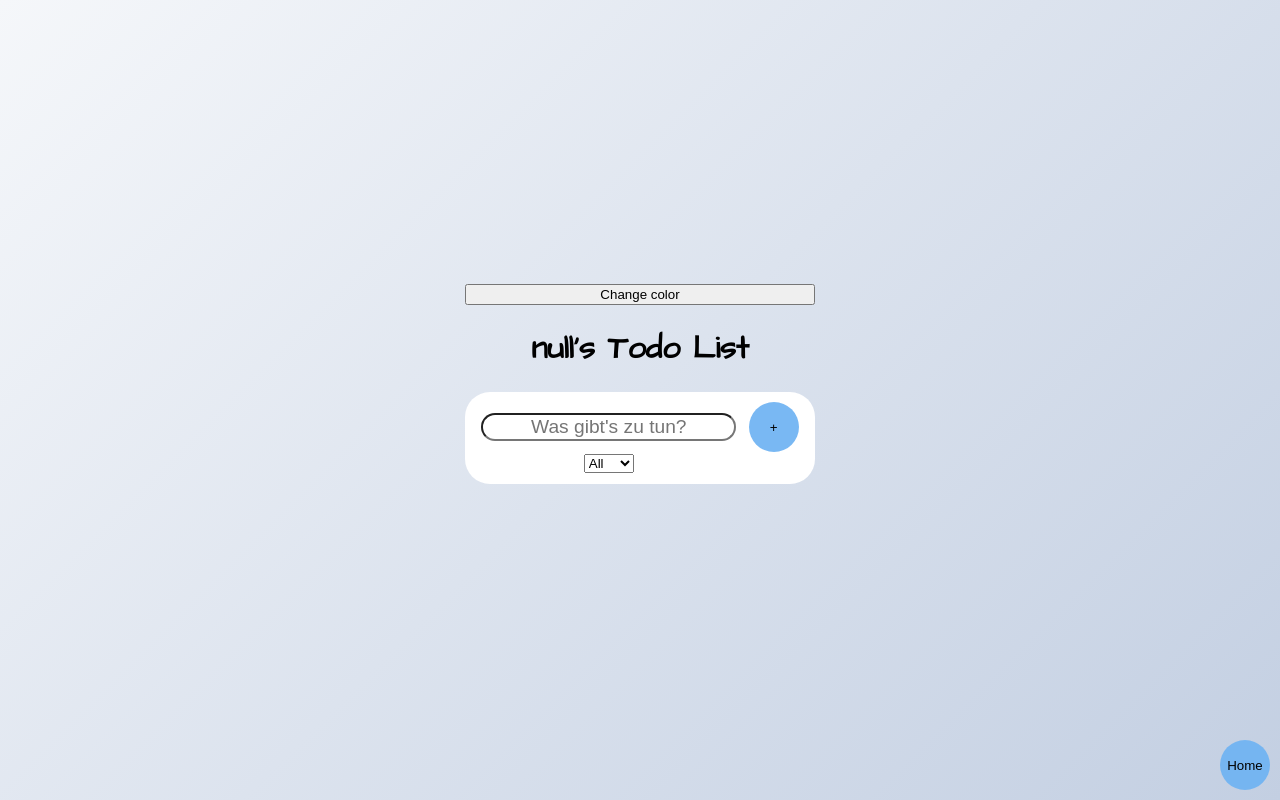
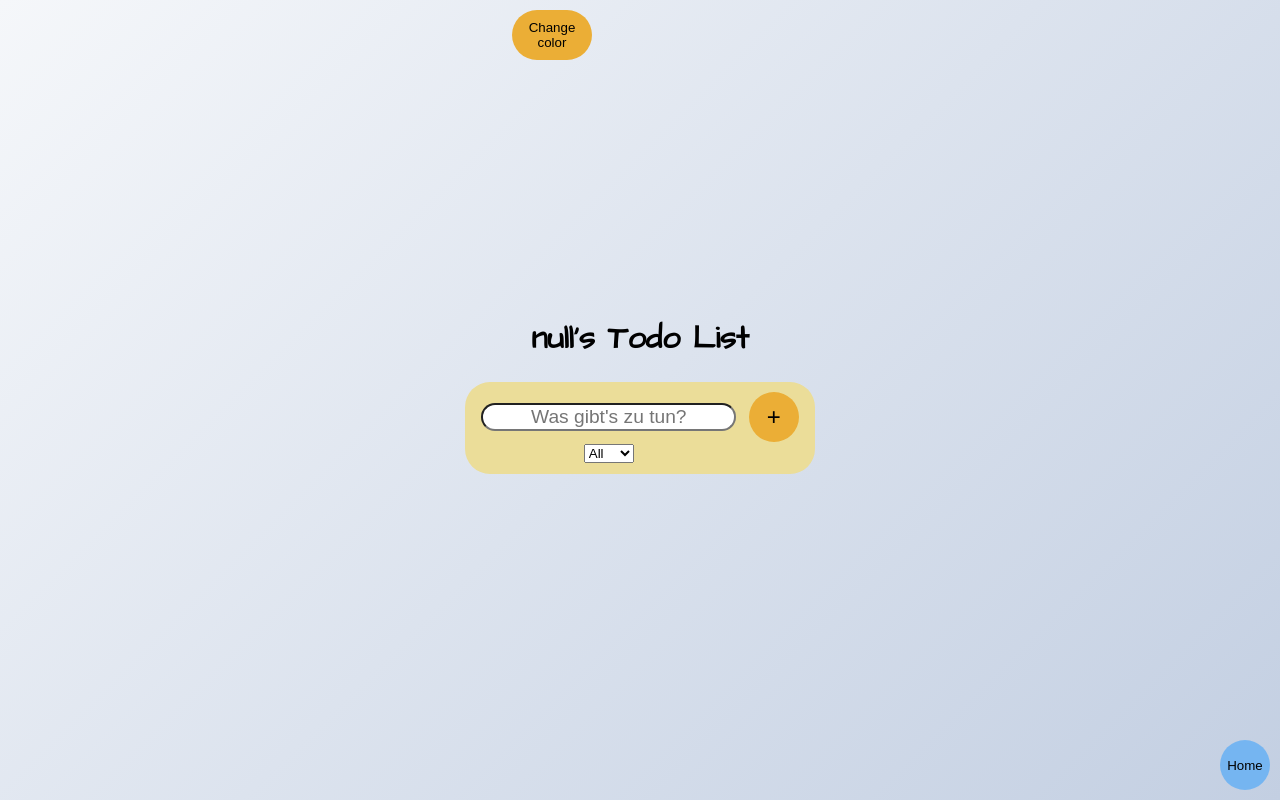
Before and after one commit to kschmitz123/react-todo-react, a React (Create React App) app: page /todolist in a window 1280 px wide. Built offline with nearby package versions, Linux system fonts and the light colour scheme.

Commit message:
Add themes

```diff
--- a/src/App.js
+++ b/src/App.js
@@ -1,8 +1,11 @@
 import { BrowserRouter as Router, Switch, Route } from "react-router-dom";
 import TodoListApp from "./pages/TodoListApp";
 import Welcome from "./pages/Welcome";
+import GlobalStyle from "./GlobalStyle";
 export default function App() {
   return (
+    <>
+      <GlobalStyle />
       <Router>
         <Switch>
           <Route path="/todolist">
@@ -13,5 +16,6 @@ export default function App() {
           </Route>
         </Switch>
       </Router>
+    </>
   );
 }
--- /dev/null
+++ b/src/GlobalStyle.js
@@ -0,0 +1,22 @@
+import { createGlobalStyle } from "styled-components";
+
+const GlobalStyle = createGlobalStyle`
+*,
+*::after,
+*::before {
+  box-sizing: border-box;
+}
+  body {
+    margin: 0;
+    font-family: "Architects Daughter", cursive;
+    -webkit-font-smoothing: antialiased;
+    -moz-osx-font-smoothing: grayscale;
+    background: linear-gradient(135deg, #f5f7fa 0%, #c3cfe2 100%);
+  }
+  code {
+    font-family: source-code-pro, Menlo, Monaco, Consolas, 'Courier New',
+      monospace;
+  }
+`;
+
+export default GlobalStyle;
--- a/src/components/Form.js
+++ b/src/components/Form.js
@@ -1,9 +1,18 @@
 import { useState } from "react";
 import Button from "./Button";
-import styled from "styled-components/macro";
+import styled, { ThemeProvider } from "styled-components/macro";
 
 const SubmitButton = styled(Button)`
   grid-area: 1/2;
+  font-size: 1.5rem;
+  background-color: ${(props) => props.theme.buttonColor};
+`;
+const ChangeButton = styled(Button)`
+  width: 80px;
+  position: fixed;
+  top: 10px;
+  left: 40%;
+  background-color: ${(props) => props.theme.buttonColor};
 `;
 const Form = styled.form`
   display: grid;
@@ -11,7 +20,7 @@ const Form = styled.form`
   justify-items: center;
   align-items: center;
   width: 350px;
-  background-color: white;
+  background-color: ${(props) => props.theme.backgroundColor};
   padding: 10px;
   border-radius: 25px;
 `;
@@ -26,10 +35,18 @@ const Select = styled.select`
   width: 50px;
   grid-area: 2/1;
 `;
+const yellow = {
+  backgroundColor: "#EBDD99",
+  buttonColor: "#EBAE36",
+};
 
+const blue = {
+  backgroundColor: "#92A2E9",
+  buttonColor: "#5F0AEB",
+};
 export default function TodoForm({ todos, setTodos, setStatus }) {
   const [inputText, setInputText] = useState("");
-
+  const [theme, setTheme] = useState(yellow);
   const inputTextHandler = (event) => setInputText(event.target.value);
   const submitTodoHandler = (event) => {
     event.preventDefault();
@@ -42,8 +59,18 @@ export default function TodoForm({ todos, setTodos, setStatus }) {
   const statusHandler = (event) => {
     setStatus(event.target.value);
   };
-
+  const name = JSON.parse(localStorage.getItem("name"));
   return (
+    <ThemeProvider theme={theme}>
+      <ChangeButton
+        onClick={() => setTheme(theme === blue ? yellow : blue)}
+        type="button"
+      >
+        Change color
+      </ChangeButton>
+      <header>
+        <h1> {`${name}'s Todo List`}</h1>
+      </header>
       <Form action="">
         <Input
           placeholder="Was gibt's zu tun?"
@@ -62,5 +89,6 @@ export default function TodoForm({ todos, setTodos, setStatus }) {
           </Select>
         </div>
       </Form>
+    </ThemeProvider>
   );
 }
--- a/src/index.css
+++ /dev/null
@@ -1,17 +0,0 @@
-*,
-*::after,
-*::before {
-  box-sizing: border-box;
-}
-body {
-  margin: 0;
-  font-family: "Architects Daughter", cursive;
-  -webkit-font-smoothing: antialiased;
-  -moz-osx-font-smoothing: grayscale;
-  background: linear-gradient(135deg, #f5f7fa 0%, #c3cfe2 100%);
-}
-
-code {
-  font-family: source-code-pro, Menlo, Monaco, Consolas, "Courier New",
-    monospace;
-}
--- a/src/index.js
+++ b/src/index.js
@@ -1,6 +1,5 @@
 import React from "react";
 import ReactDOM from "react-dom";
-import "./index.css";
 
 import reportWebVitals from "./reportWebVitals";
 import App from "./App";
--- a/src/pages/TodoListApp.js
+++ b/src/pages/TodoListApp.js
@@ -3,7 +3,7 @@ import TodoForm from "../components/Form";
 import TodoList from "../components/TodoList";
 import { useState, useEffect } from "react";
 import Button from "../components/Button";
-import styled, { ThemeProvider } from "styled-components";
+import styled from "styled-components";
 
 const Container = styled.div`
   display: grid;
@@ -19,20 +19,7 @@ const HomeButton = styled(Button)`
   right: 10px;
 `;
 
-const yellow = {
-  backgroundColor: "#EAD052",
-  textColor: "#B37300",
-  border: "2px solid #B37300",
-};
-
-const blue = {
-  backgroundColor: "#5266EA",
-  textColor: "#051266",
-  border: "2px solid #0920B3",
-};
 function TodoListApp({ title }) {
-  const [theme, setTheme] = useState(blue);
-
   const [todos, setTodos] = useState([]);
   const [status, setStatus] = useState("all");
   const [filteredTodos, setFilteredTodos] = useState([]);
@@ -71,31 +58,19 @@ function TodoListApp({ title }) {
       setTodos(localTodos);
     }
   };
-  const name = JSON.parse(localStorage.getItem("name"));
+
   return (
-    <ThemeProvider theme={theme}>
     <Container>
-        <button
-          onClick={() => setTheme(theme === blue ? yellow : blue)}
-          type="button"
-        >
-          Change color
-        </button>
-        <header>
-          <h1> {`${name}'s Todo List`}</h1>
-        </header>
       <TodoForm todos={todos} setTodos={setTodos} setStatus={setStatus} />
       <TodoList
         setTodos={setTodos}
         todos={todos}
         filteredTodos={filteredTodos}
       />
-
       <Link to="/" onClick={() => localStorage.removeItem("todos")}>
         <HomeButton>Home</HomeButton>
       </Link>
     </Container>
-    </ThemeProvider>
   );
 }
 
```
Lines whose indentation alone changed are shown as unchanged.
